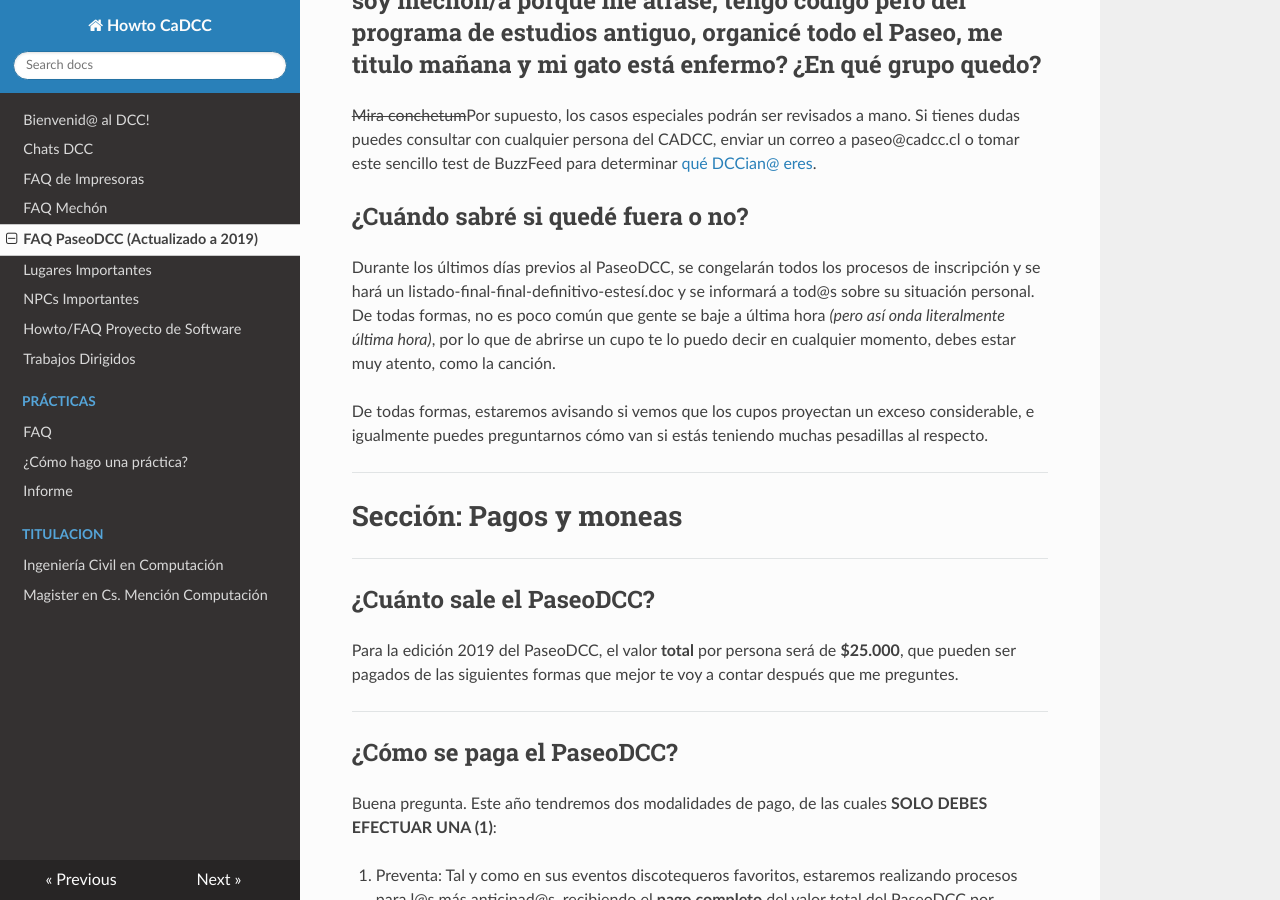
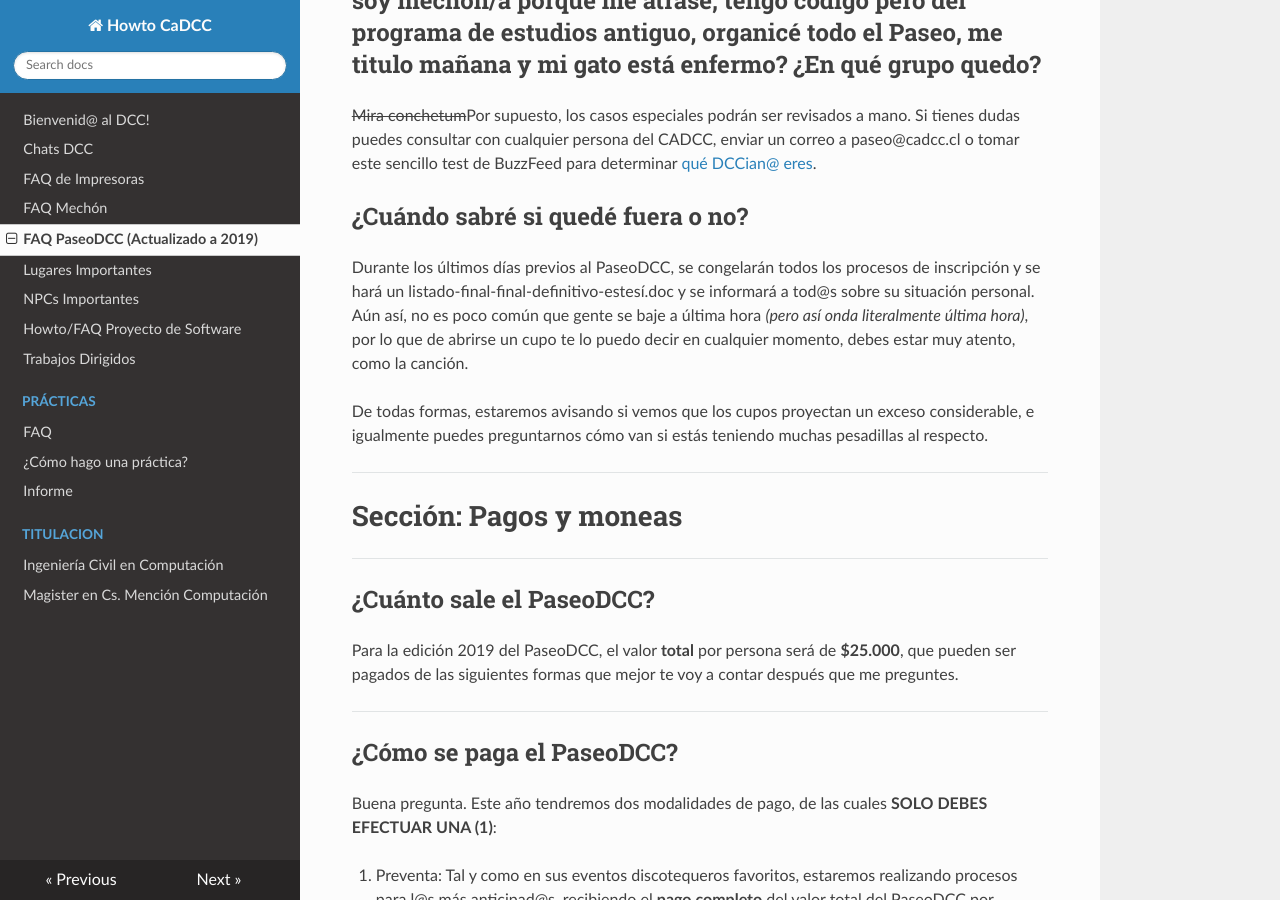
Before and after one commit to cadcc/howto, an MkDocs documentation site: the page built from docs/FAQ PaseoDCC.md, in a window 1280 px wide and 900 px high, scrolled down 4123 px. Built offline with MkDocs 1.6.1, drawn with Linux system fonts in a browser that asks for light colours; nearby versions of some CDN libraries.

Commit message:
Update FAQ PaseoDCC.md

```diff
--- a/docs/FAQ PaseoDCC.md
+++ b/docs/FAQ PaseoDCC.md
@@ -119,7 +119,7 @@ Hmm... sip.
 
 ## ¿Cuándo sabré si quedé fuera o no?
 
-Durante los últimos días previos al PaseoDCC, se congelarán todos los procesos de inscripción y se hará un listado-final-final-definitivo-estesí.doc y se informará a tod@s sobre su situación personal. De todas formas, no es poco común que gente se baje a última hora _(pero así onda literalmente última hora)_, por lo que de abrirse un cupo te lo puedo decir en cualquier momento, debes estar muy atento, como la canción.
+Durante los últimos días previos al PaseoDCC, se congelarán todos los procesos de inscripción y se hará un listado-final-final-definitivo-estesí.doc y se informará a tod@s sobre su situación personal. Aún así, no es poco común que gente se baje a última hora _(pero así onda literalmente última hora)_, por lo que de abrirse un cupo te lo puedo decir en cualquier momento, debes estar muy atento, como la canción.
 
 De todas formas, estaremos avisando si vemos que los cupos proyectan un exceso considerable, e igualmente puedes preguntarnos cómo van si estás teniendo muchas pesadillas al respecto.
 
```
